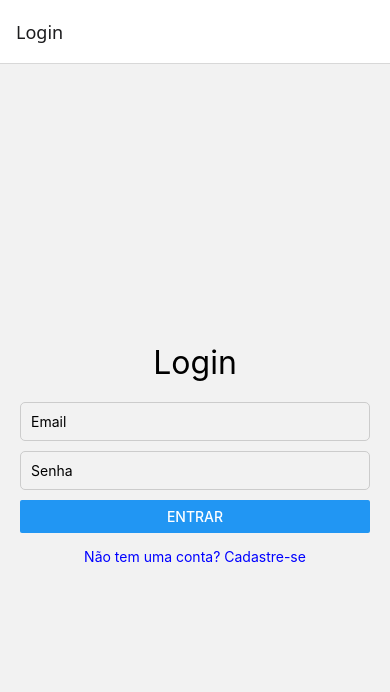
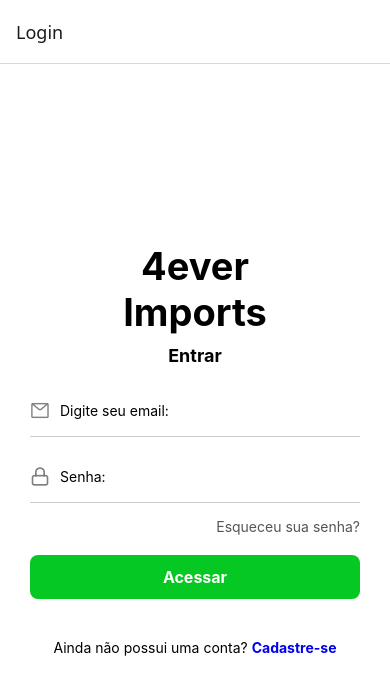
Before and after one commit to imJpereira/imports-4ever, a React Native app: screen /Login in a window 390 px wide. Shown: the top 692 px of the page. Built offline with nearby package versions, Linux system fonts and the light colour scheme.

Commit message:
Mudança na aparencia das telas de login e registro

```diff
--- a/package.json
+++ b/package.json
@@ -9,14 +9,18 @@
     "web": "expo start --web"
   },
   "dependencies": {
+    "@expo/metro-runtime": "~5.0.4",
     "@react-navigation/native": "^7.1.8",
     "@react-navigation/native-stack": "^7.3.12",
     "expo": "~53.0.8",
     "expo-status-bar": "~2.2.3",
     "react": "19.0.0",
+    "react-dom": "19.0.0",
     "react-native": "0.79.2",
+    "react-native-linear-gradient": "^2.8.3",
     "react-native-safe-area-context": "5.4.0",
-    "react-native-screens": "~4.10.0"
+    "react-native-screens": "~4.10.0",
+    "react-native-web": "^0.20.0"
   },
   "devDependencies": {
     "@babel/core": "^7.20.0"
--- a/screens/SignInScreen.js
+++ b/screens/SignInScreen.js
@@ -1,40 +1,103 @@
 import React from 'react';
-import { View, Text, TextInput, Button, StyleSheet, TouchableOpacity } from 'react-native';
+import { View, Text, TextInput, TouchableOpacity, StyleSheet } from 'react-native';
+import { AntDesign, Feather } from '@expo/vector-icons';
 
-export default function SignInScreen({navigation}) {
-     return (
+export default function SignInScreen({ navigation }) {
+  return (
     <View style={styles.container}>
-      <Text style={styles.title}>Login</Text>
-      <TextInput style={styles.input} placeholder="Email" keyboardType="email-address" />
-      <TextInput style={styles.input} placeholder="Senha" secureTextEntry />
-      <Button title="Entrar" onPress={() => alert('Login')} />
-      <TouchableOpacity onPress={() => navigation.navigate('Register')}>
-        <Text style={styles.link}>Não tem uma conta? Cadastre-se</Text>
+      <Text style={styles.logo}>4ever{"\n"}Imports</Text>
+      <Text style={styles.subtitle}>Entrar</Text>
+
+      <View style={styles.inputContainer}>
+        <AntDesign name="mail" size={20} color="gray" style={styles.icon} />
+        <TextInput placeholder="Digite seu email:" style={styles.input} keyboardType="email-address" />
+      </View>
+
+      <View style={styles.inputContainer}>
+        <Feather name="lock" size={20} color="gray" style={styles.icon} />
+        <TextInput placeholder="Senha:" style={styles.input} secureTextEntry />
+      </View>
+
+      <TouchableOpacity>
+        <Text style={styles.forgotText}>Esqueceu sua senha?</Text>
+      </TouchableOpacity>
+
+      <TouchableOpacity style={styles.button}>
+        <Text style={styles.buttonText}>Acessar</Text>
+      </TouchableOpacity>
+
+      <TouchableOpacity>
+        <Text style={styles.bottomText}>
+          Ainda não possui uma conta?{' '}
+          <Text style={styles.link} onPress={() => navigation.navigate('Register')}>
+            Cadastre-se
+          </Text>
+        </Text>
       </TouchableOpacity>
     </View>
   );
 }
+
 const styles = StyleSheet.create({
   container: {
     flex: 1,
     justifyContent: 'center',
-    padding: 20,
+    paddingHorizontal: 30,
+    backgroundColor: '#fff',
   },
-  title: {
-    fontSize: 32,
+  logo: {
+    fontSize: 38,
+    fontWeight: 'bold',
+    textAlign: 'center',
+    color: '#000',
+    marginBottom: 10,
+    marginTop: -10,
+  },
+  subtitle: {
+    fontSize: 18,
+    fontWeight: 'bold',
     marginBottom: 20,
     textAlign: 'center',
   },
+  inputContainer: {
+    flexDirection: 'row',
+    alignItems: 'center',
+    borderBottomWidth: 1,
+    borderColor: '#ccc',
+    marginBottom: 15,
+    paddingVertical: 5,
+  },
+  icon: {
+    marginRight: 10,
+  },
   input: {
-    borderWidth: 1,
-    borderColor: '#ccc',
-    padding: 10,
-    marginBottom: 10,
-    borderRadius: 5,
+    flex: 1,
+    height: 40,
+  },
+  forgotText: {
+    textAlign: 'right',
+    color: '#555',
+    marginBottom: 20,
+  },
+  button: {
+    backgroundColor: '#06C823',
+    padding: 12,
+    borderRadius: 8,
+    alignItems: 'center',
+    marginBottom: 20,
+  },
+  buttonText: {
+    color: '#fff',
+    fontSize: 16,
+    fontWeight: 'bold',
+  },
+  bottomText: {
+    textAlign: 'center',
+    marginTop: 20,
+    color: '#000',
   },
   link: {
-    marginTop: 15,
-    color: 'blue',
-    textAlign: 'center',
+    color: '#0000EE',
+    fontWeight: 'bold',
   },
 });
--- a/screens/SignUpScreen.js
+++ b/screens/SignUpScreen.js
@@ -1,16 +1,39 @@
 import React from 'react';
-import { View, Text, TextInput, Button, StyleSheet, TouchableOpacity } from 'react-native';
+import { View, Text, TextInput, TouchableOpacity, StyleSheet } from 'react-native';
+import { AntDesign, Feather } from '@expo/vector-icons';
 
-export default function SignUpScreen({navigation}) {
-    return (
+export default function RegisterScreen({ navigation }) {
+  return (
     <View style={styles.container}>
-      <Text style={styles.title}>Cadastro</Text>
-      <TextInput style={styles.input} placeholder="Nome" />
-      <TextInput style={styles.input} placeholder="Email" keyboardType="email-address" />
-      <TextInput style={styles.input} placeholder="Senha" secureTextEntry />
-      <Button title="Cadastrar" onPress={() => alert('Cadastro')} />
-      <TouchableOpacity onPress={() => navigation.navigate('Login')}>
-        <Text style={styles.link}>Já tem uma conta? Faça login</Text>
+      <Text style={styles.logo}>4ever{"\n"}Imports</Text>
+      <Text style={styles.subtitle}>Cadastrar</Text>
+
+      <View style={styles.inputContainer}>
+        <AntDesign name="mail" size={20} color="gray" style={styles.icon} />
+        <TextInput placeholder="Digite seu email:" style={styles.input} keyboardType="email-address" />
+      </View>
+
+      <View style={styles.inputContainer}>
+        <Feather name="lock" size={20} color="gray" style={styles.icon} />
+        <TextInput placeholder="Senha:" style={styles.input} secureTextEntry />
+      </View>
+
+      <View style={styles.inputContainer}>
+        <Feather name="lock" size={20} color="gray" style={styles.icon} />
+        <TextInput placeholder="Confirmar senha:" style={styles.input} secureTextEntry />
+      </View>
+
+      <TouchableOpacity style={styles.button}>
+        <Text style={styles.buttonText}>Registrar</Text>
+      </TouchableOpacity>
+
+      <TouchableOpacity>
+        <Text style={styles.bottomText}>
+          Já possui uma conta?{' '}
+          <Text style={styles.link} onPress={() => navigation.navigate('SignIn')}>
+            Entrar
+          </Text>
+        </Text>
       </TouchableOpacity>
     </View>
   );
@@ -20,23 +43,57 @@ const styles = StyleSheet.create({
   container: {
     flex: 1,
     justifyContent: 'center',
-    padding: 20,
+    paddingHorizontal: 30,
+    backgroundColor: '#fff',
   },
-  title: {
-    fontSize: 32,
+  logo: {
+    fontSize: 38,
+    fontWeight: 'bold',
+    textAlign: 'center',
+    color: '#000',
+    marginBottom: 10,
+    marginTop: -10,
+  },
+  subtitle: {
+    fontSize: 18,
+    fontWeight: 'bold',
     marginBottom: 20,
     textAlign: 'center',
   },
+  inputContainer: {
+    flexDirection: 'row',
+    alignItems: 'center',
+    borderBottomWidth: 1,
+    borderColor: '#ccc',
+    marginBottom: 15,
+    paddingVertical: 5,
+  },
+  icon: {
+    marginRight: 10,
+  },
   input: {
-    borderWidth: 1,
-    borderColor: '#ccc',
-    padding: 10,
-    marginBottom: 10,
-    borderRadius: 5,
+    flex: 1,
+    height: 40,
+  },
+  button: {
+    backgroundColor: '#06C823',
+    padding: 12,
+    borderRadius: 8,
+    alignItems: 'center',
+    marginBottom: 20,
+  },
+  buttonText: {
+    color: '#fff',
+    fontSize: 16,
+    fontWeight: 'bold',
+  },
+  bottomText: {
+    textAlign: 'center',
+    marginTop: 20,
+    color: '#000',
   },
   link: {
-    marginTop: 15,
-    color: 'blue',
-    textAlign: 'center',
+    color: '#0000EE',
+    fontWeight: 'bold',
   },
 });
```
Also changed, not shown: 1 other file (tests, documents, lock files or other folders).
